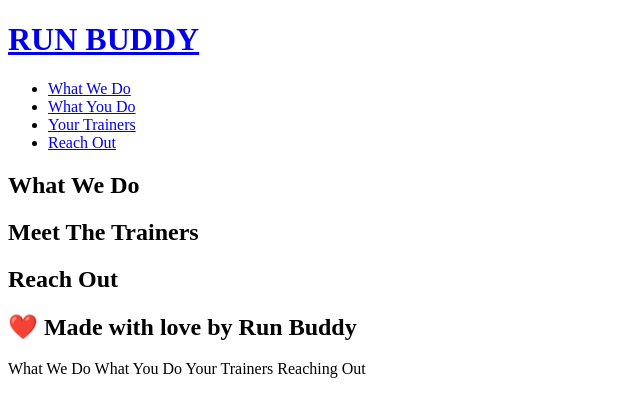
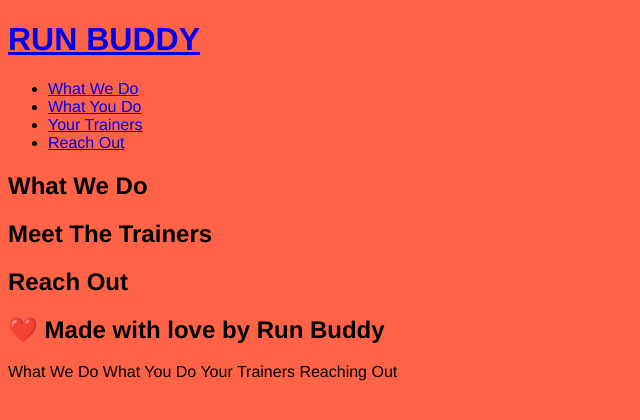
Before and after one commit to Wloyola25/run-buddy, a plain HTML site: page index.html in a window 1280 px wide. Shown: the whole page, without its empty margins (0-640 px from the left). Drawn offline with Linux system fonts and the light colour scheme.

Commit message:
<update>

```diff
--- /dev/null
+++ b/Assets/CSS/style.css
@@ -0,0 +1,4 @@
+body {
+    font-family: Helvetica, Arial, sans-serif;
+    background-color: tomato;
+  }
--- a/index.html
+++ b/index.html
@@ -1,8 +1,12 @@
 <!DOCTYPE html>
 <html lang="en">
 <head>
+    <link rel="stylesheet" href="run-buddy/Assets/CSS/style.css" />
     <meta charset="UTF-8" />
     <title>Run Buddy</title>
+
+     <!-- Add this to the page and see what happens! -->
+
 </head>
 <body>
     <h1>
```
